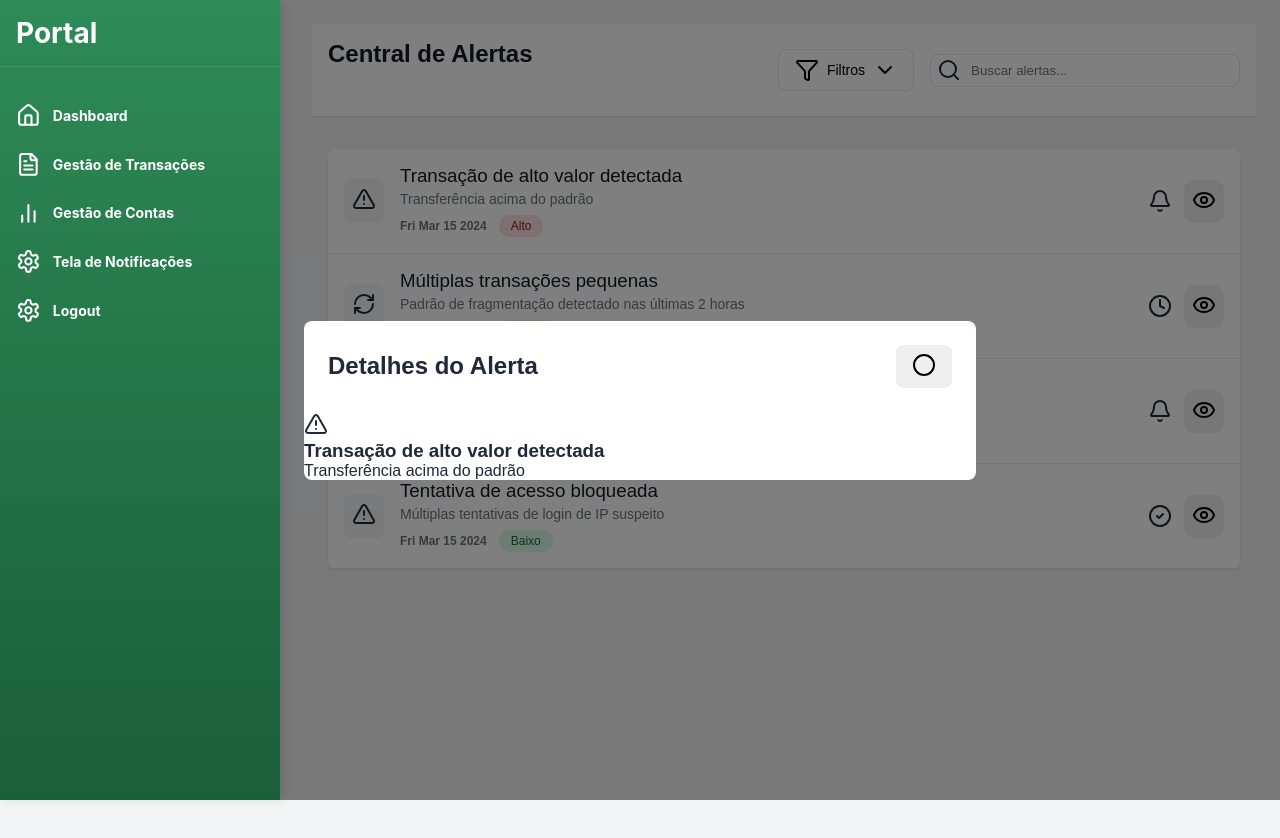
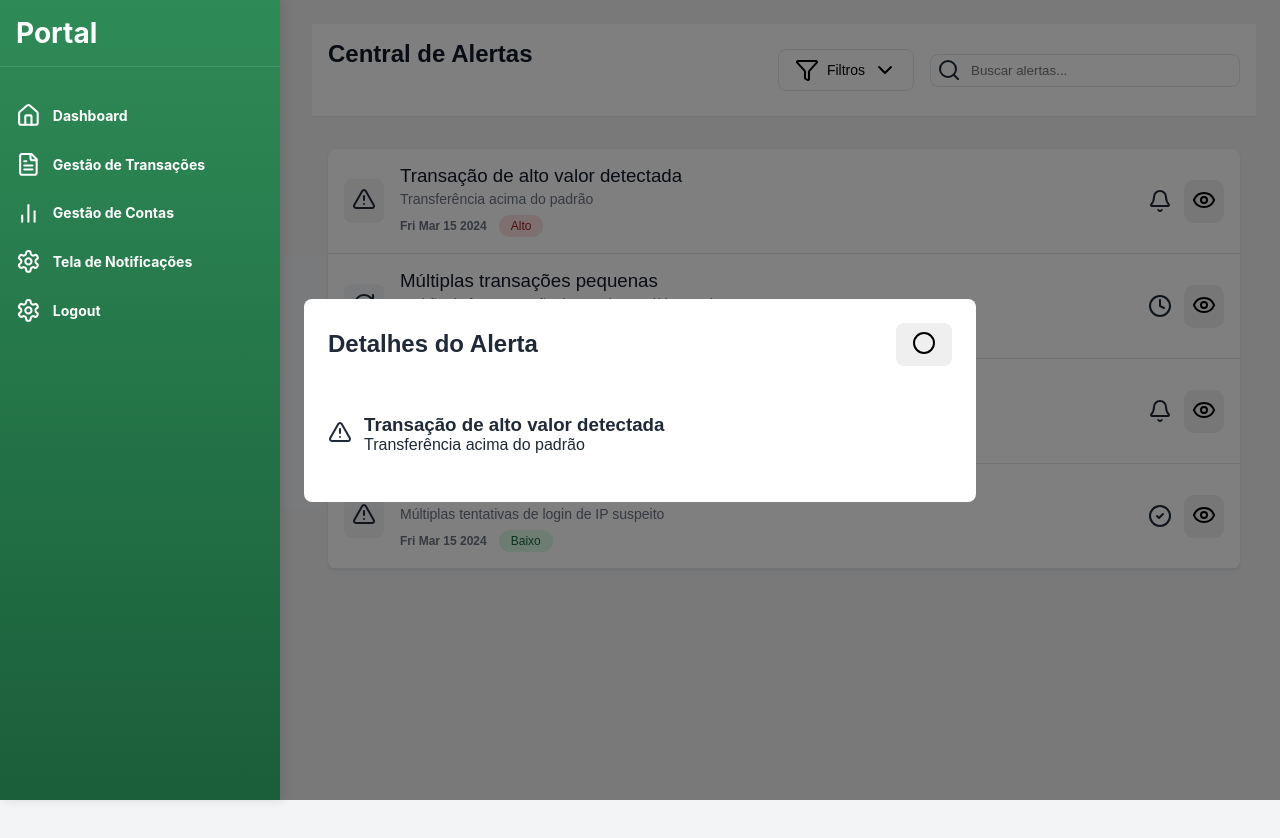
Before and after one commit to RusthenRonald2006/Portal-de-analise-em-anomalias-transacionais, a React (Create React App) app in the folder detec-anomalias/: page /notificacoes in a window 1280 px wide. Both pictures are taken after a click on the element 784 px from the left and 201 px from the top of the page. Shown: the top 838 px of the page. Built offline with nearby package versions, Linux system fonts and the light colour scheme; the HTML template or start-up script is replaced by a standard one.

Commit message:
estilizando dados do modal

```diff
--- a/detec-anomalias/src/components/Pages/Notificacoes.js
+++ b/detec-anomalias/src/components/Pages/Notificacoes.js
@@ -186,10 +186,10 @@ function Notificacoes(){
                             <div className={styles.modal_body}>
                                 <div className={styles.alert_header}>
                                     <div>{getTypeIcon(selectAlert.type)}</div>
-                                </div>
-                                <div>
-                                    <h3>{selectAlert.title}</h3>
-                                    <p>{selectAlert.description}</p>
+                                    <div>
+                                        <h3>{selectAlert.title}</h3>
+                                        <p>{selectAlert.description}</p>
+                                    </div>
                                 </div>
                             </div>
                         </div>
--- a/detec-anomalias/src/components/Pages/Notificacoes.module.css
+++ b/detec-anomalias/src/components/Pages/Notificacoes.module.css
@@ -207,6 +207,15 @@ header{
     justify-content: space-between;
     padding: 1.5rem;
  }
+ .modal_body{
+    padding: 1.5rem;
+ }
+ .alert_header{
+    display: flex;
+    align-items: center;
+    gap: 0.75rem;
+    margin-bottom: 1.5rem;
+ }
 @media (max-width:1024px){
     .mobile_menu_button{
         display: block;
```
